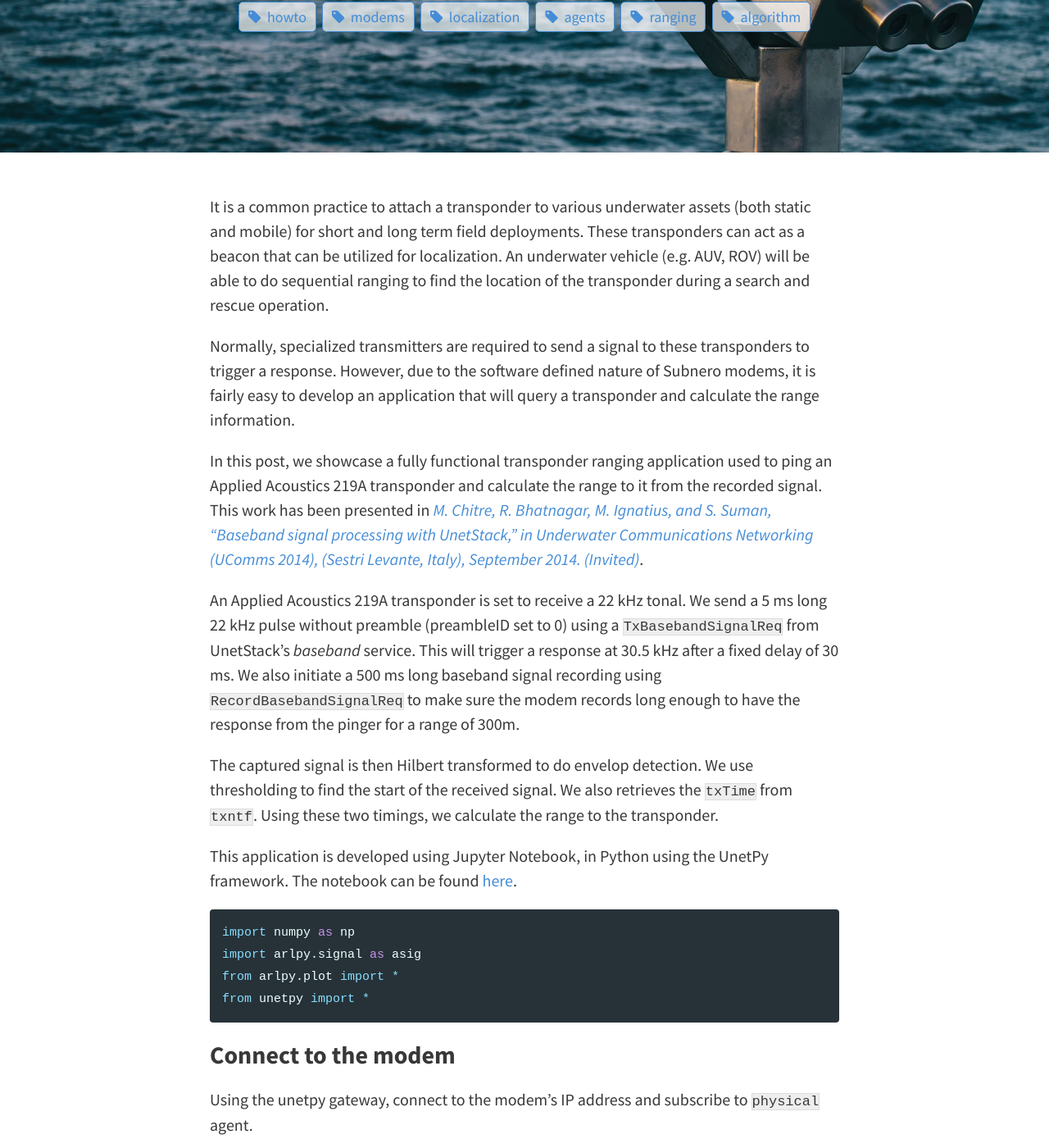
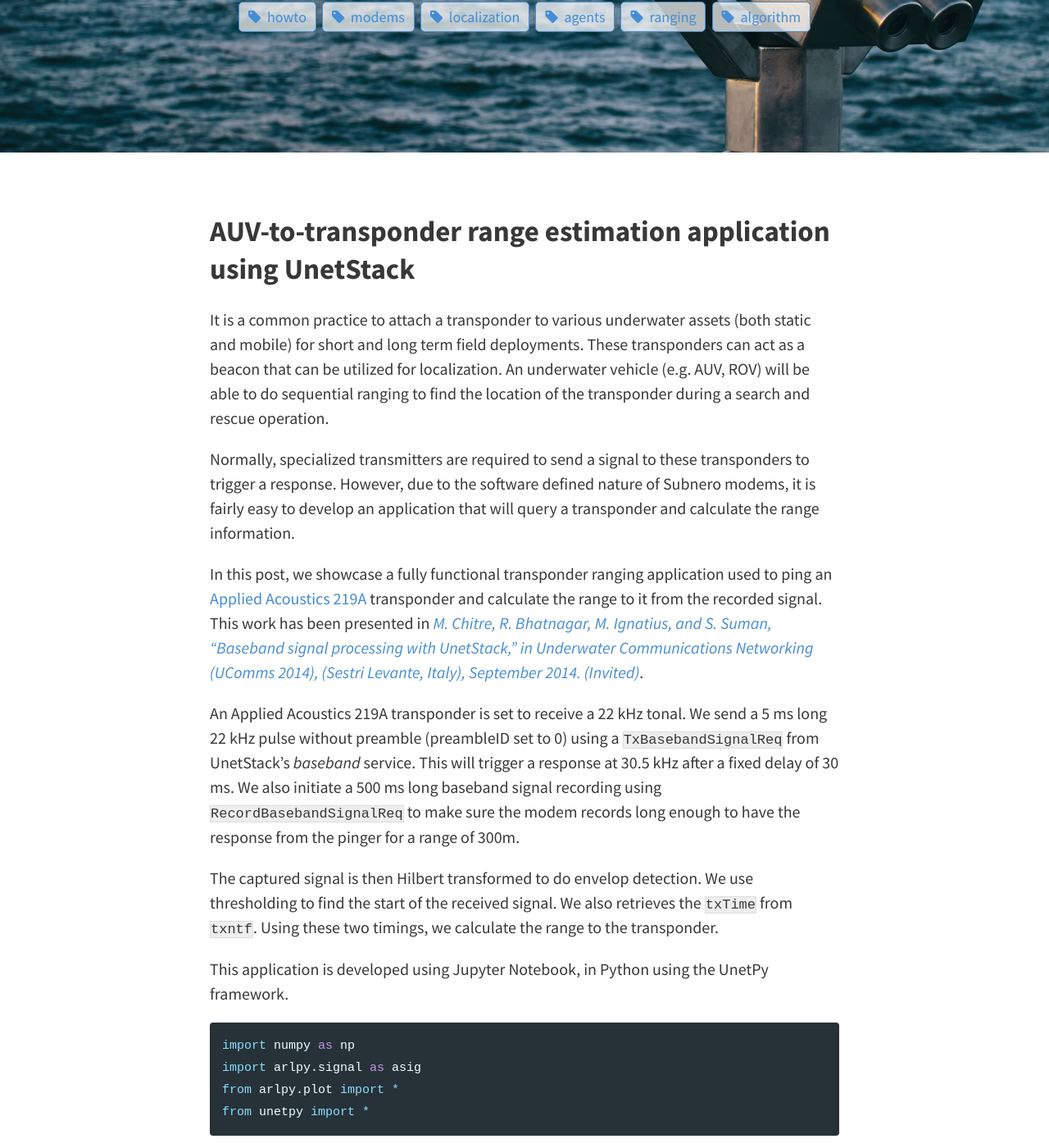
Before and after one commit to org-arl/unet-blog, a Jekyll site: the page built from _posts/2018-09-27-AUV-to-transponder Range Estimation Application using UnetStack.md, in a window 1280 px wide and 1400 px high, scrolled down 327 px. Shown: the whole window at 82% size. Built offline with Jekyll 4.4.1, drawn with Linux system fonts in a browser that asks for light colours; comment, search, counter and statistics services are not loaded.

Commit message:
Added link to transponder website

````diff
--- a/_posts/2018-09-27-AUV-to-transponder Range Estimation Application using UnetStack.md
+++ b/_posts/2018-09-27-AUV-to-transponder Range Estimation Application using UnetStack.md
@@ -10,19 +10,20 @@ thumbnail: "assets/img/transponder.jpg"
 tags: [howto, modems, localization, agents, ranging, algorithm]
 ---
 
+## AUV-to-transponder range estimation application using UnetStack
+
 It is a common practice to attach a transponder to various underwater assets (both static and mobile) for short and long term field deployments. These transponders can act as a beacon that can be utilized for localization. An underwater vehicle (e.g. AUV, ROV) will be able to do sequential ranging to find the location of the transponder during a search and rescue operation.
 
 Normally, specialized transmitters are required to send a signal to these transponders to trigger a response. However, due to the software defined nature of Subnero modems, it is fairly easy to develop an application that will query a transponder and calculate the range information.
 
 
-In this post, we showcase a fully functional transponder ranging application used to ping an Applied Acoustics 219A transponder and calculate the range to it from the recorded signal. This work has been presented in [_M. Chitre, R. Bhatnagar, M. Ignatius, and S. Suman, “Baseband signal processing with UnetStack,” in Underwater Communications Networking (UComms 2014), (Sestri Levante, Italy), September 2014. (Invited)_](http://arl.nus.edu.sg/twiki6/pub/ARL/BibEntries/sdmodem.pdf).
+In this post, we showcase a fully functional transponder ranging application used to ping an [Applied Acoustics 219A](https://www.ashtead-technology.com/rental-equipment/aa-219-micro-beacon/) transponder and calculate the range to it from the recorded signal. This work has been presented in [_M. Chitre, R. Bhatnagar, M. Ignatius, and S. Suman, “Baseband signal processing with UnetStack,” in Underwater Communications Networking (UComms 2014), (Sestri Levante, Italy), September 2014. (Invited)_](http://arl.nus.edu.sg/twiki6/pub/ARL/BibEntries/sdmodem.pdf).
 
 An Applied Acoustics 219A transponder is set to receive a 22 kHz tonal. We send a 5 ms long 22 kHz pulse without preamble (preambleID set to 0) using a `TxBasebandSignalReq` from UnetStack's _baseband_ service. This will trigger a response at 30.5 kHz after a fixed delay of 30 ms. We also initiate a 500 ms long baseband signal recording using `RecordBasebandSignalReq` to make sure the modem records long enough to have the response from the pinger for a range of 300m.
 
 The captured signal is then Hilbert transformed to do envelop detection. We use thresholding to find the start of the received signal. We also retrieves the `txTime` from `txntf`. Using these two timings, we calculate the range to the transponder.
 
-This application is developed using Jupyter Notebook, in Python using the UnetPy framework. The notebook can be found [here](https://github.com/org-arl/unet-contrib/tree/master/contrib/TransponderRanger).
-
+This application is developed using Jupyter Notebook, in Python using the UnetPy framework.
 
 ```python
 import numpy as np
````
